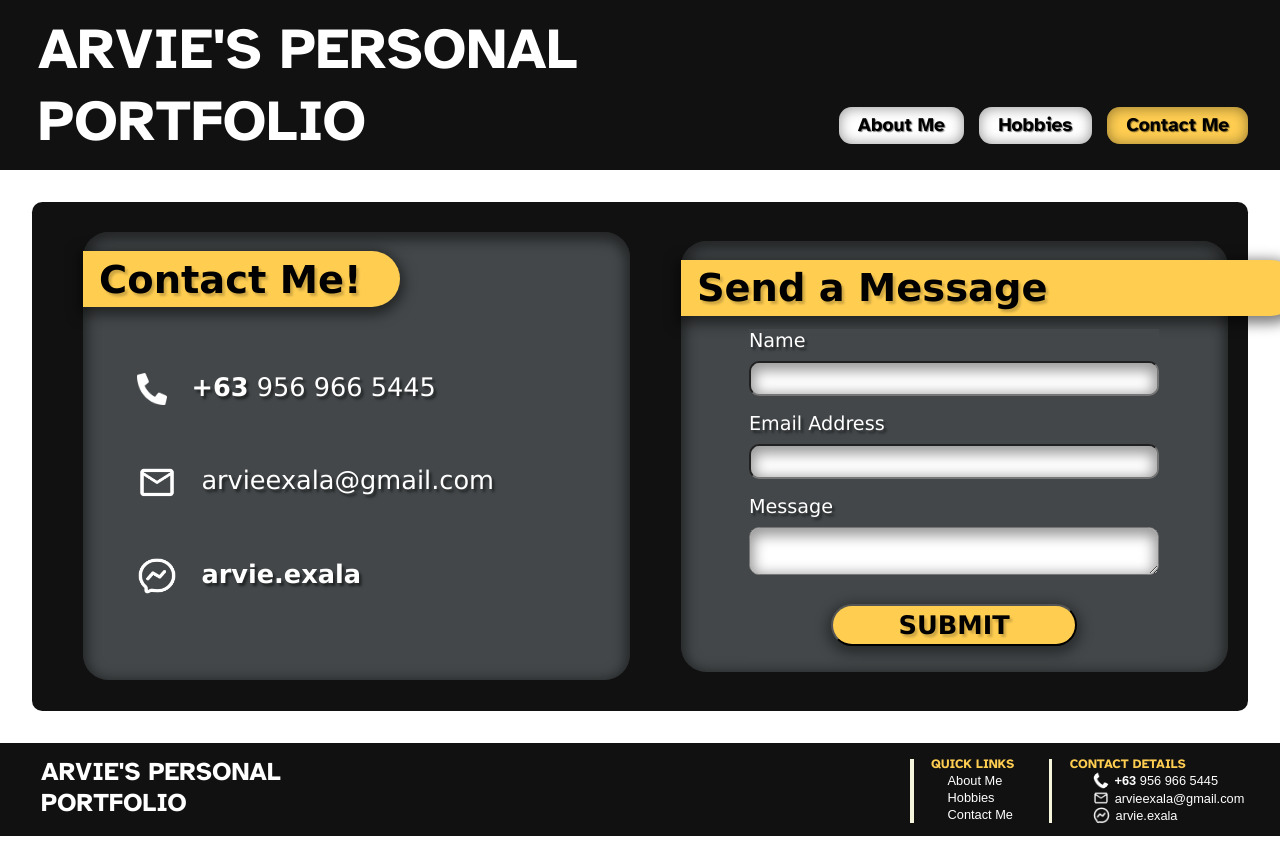
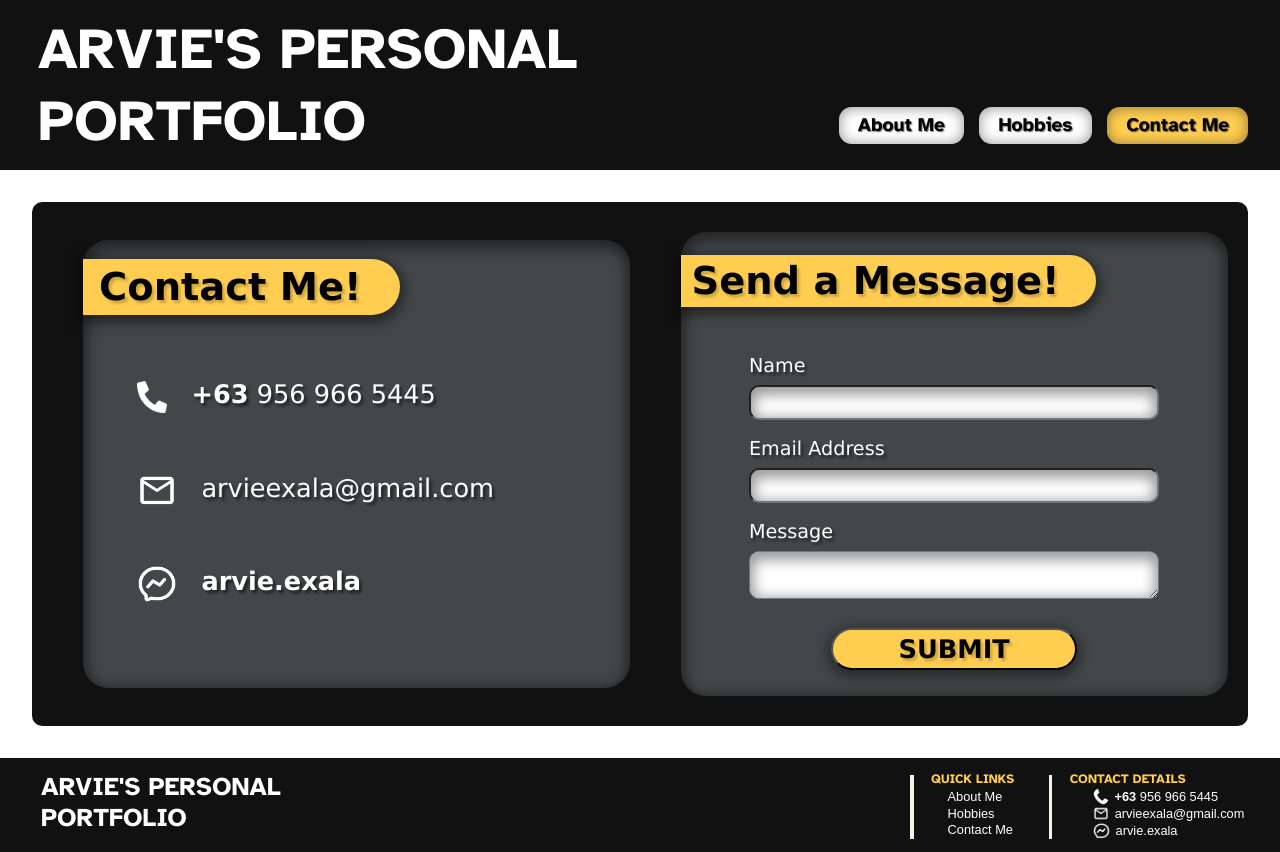
Before and after one commit to ExalaJohn/Portfolio, a plain HTML site: page contact.html in a window 1280 px wide. Drawn offline with Linux system fonts and the light colour scheme.

Commit message:
Update contact.html

```diff
--- a/contact.html
+++ b/contact.html
@@ -38,16 +38,20 @@
             </div>
             <div class = messengerCont>
                 <img class="messengerImg" src="images/messengerImg.png">
-                <div class = "messengerText">arvie.exala</div>
+                <div class = "messengerText"><a href="https://m.me/arvie.exala"  style="text-decoration: none;" >arvie.exala</a></div>
             </div>
           </div>
 
 
 
           <div class="formCont">
-            <div class="formTitle">
-                Send a Message
+            <div class="formTitleCont">
+              <div class="formTitle">
+                Send a Message!
             </div>
+            </div>
+
+
             <form>
                 <div class="name1">
                 <label for="Name">Name</label>
```
